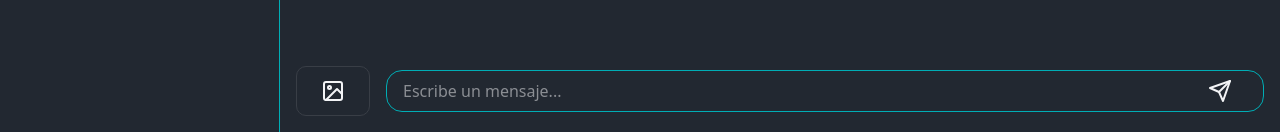
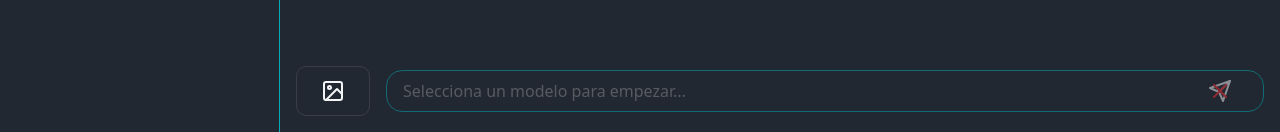
Before and after one commit to devlitus/chatBot, a React (Vite) app: page / in a window 1280 px wide. Shown: the part 668-800 px from the top of the page. Built offline with nearby package versions, Linux system fonts and the light colour scheme; no server answers.

Commit message:
feat: implement chat functionality with message synchronization
- Add NoSend icon for disabled state
- Fix message synchronization in useMessage hook
- Update Footer component to handle disabled states
- Add chat response types and mapper
- Implement model selection check

```diff
--- a/src/components/chat/Chat.tsx
+++ b/src/components/chat/Chat.tsx
@@ -1,9 +1,19 @@
+import { useChatStore } from "@/stores/chat";
+
 export function Chat() {
+  const { messages } = useChatStore();
+
   return (
     <div className="h-full p-4 text-[var(--color-text-primary)]">
       <div className="max-w-[1280px] mx-auto">
         <h1 className="text-2xl  mb-4">Chat</h1>
-        {/* Aquí irán los mensajes del chat */}
+        <div className="space-y-4 h-full overflow-y-auto">
+          {messages.map((message, index) => (
+            <div key={index} className="message">
+              {message}
+            </div>
+          ))}
+        </div>
       </div>
     </div>
   );
--- a/src/components/footer/Footer.tsx
+++ b/src/components/footer/Footer.tsx
@@ -1,8 +1,40 @@
 import { Button } from "../ui/button/Button";
 import { Upload } from "../icons/Upload";
 import { Send } from "../icons/Send";
+import { NoSend } from "../icons/NoSend";
+import { useChatStore } from "@/stores/chat";
+import { useState } from "react";
+import { useMessage } from "@/hooks/useMessage";
+import { useListModelStore } from "@/stores/listModel";
 
 export function Footer() {
+  const [message, setMessage] = useState("");
+  const { addMessage } = useChatStore();
+  const { fetchMessage } = useMessage();
+  const { selectedModel } = useListModelStore();
+
+  const isInputDisabled = selectedModel === "Modelos LLM";
+  const isSendDisabled = isInputDisabled || !message.trim();
+
+  const handleSendMessage = async () => {
+    if (isSendDisabled) return;
+
+    const currentMessage = message;
+    // Add user message to chat
+    addMessage(currentMessage);
+    // Clear input
+    setMessage("");
+    // Get AI response
+    await fetchMessage(currentMessage);
+  };
+
+  const handleKeyPress = (e: React.KeyboardEvent<HTMLInputElement>) => {
+    if (e.key === "Enter" && !e.shiftKey) {
+      e.preventDefault();
+      handleSendMessage();
+    }
+  };
+
   return (
     <div className="max-w-[1280px] mx-auto flex items-center gap-4 p-4 ">
       <Button variant="primary" className="flex items-center gap-2">
@@ -12,14 +44,24 @@ export function Footer() {
       <div className="flex-1 relative">
         <input
           type="text"
-          className="w-full  text-[var(--color-text-primary)] px-4 py-2 pr-12 border border-[var(--color-accent)] rounded-2xl"
-          placeholder="Escribe un mensaje..."
+          value={message}
+          onChange={(e) => setMessage(e.target.value)}
+          onKeyDown={handleKeyPress}
+          disabled={isInputDisabled}
+          className="w-full text-[var(--color-text-primary)] px-4 py-2 pr-12 border border-[var(--color-accent)] rounded-2xl disabled:opacity-50 disabled:cursor-not-allowed"
+          placeholder={
+            isInputDisabled
+              ? "Selecciona un modelo para empezar..."
+              : "Escribe un mensaje..."
+          }
         />
         <Button
           variant="secondary"
-          className="absolute right-2 top-1/2 -translate-y-1/2"
+          className="absolute right-2 top-1/2 -translate-y-1/2 disabled:hover:bg-transparent disabled:cursor-not-allowed"
+          onClick={handleSendMessage}
+          disabled={isSendDisabled}
         >
-          <Send />
+          {isSendDisabled ? <NoSend /> : <Send />}
         </Button>
       </div>
     </div>
--- /dev/null
+++ b/src/components/icons/NoSend.tsx
@@ -0,0 +1,21 @@
+export function NoSend() {
+  return (
+    <svg
+      width="24"
+      height="24"
+      viewBox="0 0 24 24"
+      fill="none"
+      stroke="currentColor"
+      strokeWidth="2"
+      strokeLinecap="round"
+      strokeLinejoin="round"
+      className="opacity-50"
+    >
+      <line x1="22" y1="2" x2="11" y2="13" />
+      <polygon points="22 2 15 22 11 13 2 9 22 2" />
+      {/* Cruz superpuesta */}
+      <line x1="18" y1="6" x2="6" y2="18" className="text-red-500" />
+      <line x1="6" y1="6" x2="18" y2="18" className="text-red-500" />
+    </svg>
+  );
+}
--- a/src/constants.ts
+++ b/src/constants.ts
@@ -1,2 +1,3 @@
-export const GROQ_URL: string = 'https://api.groq.com/openai/v1/models';
+export const GROQ_URL_MODELS: string = 'https://api.groq.com/openai/v1/models';
+export const GROQ_URL_COMPLETION: string = 'https://api.groq.com/openai/v1/chat/completions';
 export const GROQ_API_KEY: string = import.meta.env.VITE_GROQ_API_KEY;
--- a/src/hooks/useDropdown.ts
+++ b/src/hooks/useDropdown.ts
@@ -8,7 +8,6 @@ export function useDropdown() {
   const fetchModels = useCallback(async () => {
     try {
       const response = await getListModels();
-      console.log(response);
       setListModels(response);
     } catch (error) {
       console.error('Error fetching models:', error);
--- /dev/null
+++ b/src/hooks/useMessage.ts
@@ -0,0 +1,31 @@
+import { sendMessage } from "@/services/post/sendMessage";
+import { useChatStore } from "@/stores/chat";
+import { useListModelStore } from "@/stores/listModel";
+import { useCallback } from "react";
+
+export function useMessage() {
+  const { messages, addMessage } = useChatStore();
+  const { selectedModel } = useListModelStore();
+
+  const fetchMessage = useCallback(async (currentMessage?: string) => {
+    if (selectedModel === "Modelos LLM") {
+      console.warn('No model selected');
+      return;
+    }
+
+    try {
+      const content = await sendMessage({
+        model: selectedModel,
+        messages: [{
+          role: 'user',
+          content: currentMessage || messages[messages.length - 1]
+        }]
+      });
+      addMessage(content);
+    } catch (error) {
+      console.error('Failed to fetch message:', error);
+    }
+  }, [addMessage, selectedModel, messages]);
+
+  return { fetchMessage };
+}
--- a/src/services/get/getListModels.ts
+++ b/src/services/get/getListModels.ts
@@ -1,4 +1,4 @@
-import { GROQ_API_KEY, GROQ_URL } from "../../constants";
+import { GROQ_API_KEY, GROQ_URL_MODELS } from "../../constants";
 import { ModelOption } from "../../types/modelOtions";
 import { ModelResponse } from "../../types/modelResponse";
 
@@ -10,7 +10,7 @@ export const mapModelResponse = (model: ModelResponse): ModelOption => ({
 export const getListModels = async (): Promise<ModelOption[]> => {
 
   try {
-    const response = await fetch(GROQ_URL, {
+    const response = await fetch(GROQ_URL_MODELS, {
       headers: {
         Authorization: `Bearer ${GROQ_API_KEY}`,
       },
--- /dev/null
+++ b/src/services/post/sendMessage.ts
@@ -0,0 +1,36 @@
+import { GROQ_API_KEY, GROQ_URL_COMPLETION } from "@/constants";
+import { ChatMessage, ChatResponse } from "@/types/chatResponse";
+
+interface SendMessageParams {
+  model: string;
+  messages: ChatMessage[];
+}
+
+export async function sendMessage({ model, messages }: SendMessageParams): Promise<string> {
+  console.log('Sending message:', { model, messages });
+  try {
+    const response = await fetch(GROQ_URL_COMPLETION, {
+      method: 'POST',
+      headers: {
+        'Content-Type': 'application/json',
+        'Authorization': `Bearer ${GROQ_API_KEY}`
+      },
+      body: JSON.stringify({
+        model: model,
+        messages: messages
+      })
+    });
+    const data = await response.json() as ChatResponse;
+    return mapChatResponse(data);
+  } catch (error) {
+    console.error(error);
+    throw error;
+  }
+}
+
+function mapChatResponse(response: ChatResponse): string {
+  if (!response.choices || response.choices.length === 0) {
+    throw new Error('No response choices available');
+  }
+  return response.choices[0].message.content;
+}
--- /dev/null
+++ b/src/types/chatResponse.ts
@@ -0,0 +1,31 @@
+export interface ChatMessage {
+  role: string;
+  content: string;
+}
+
+export interface ChatChoice {
+  index: number;
+  message: ChatMessage;
+  logprobs: null;
+  finish_reason: string;
+}
+
+export interface ChatUsage {
+  queue_time: number;
+  prompt_tokens: number;
+  prompt_time: number;
+  completion_tokens: number;
+  completion_time: number;
+  total_tokens: number;
+  total_time: number;
+}
+
+export interface ChatResponse {
+  id: string;
+  object: string;
+  created: number;
+  model: string;
+  choices: ChatChoice[];
+  usage: ChatUsage;
+  system_fingerprint: string;
+}
```
